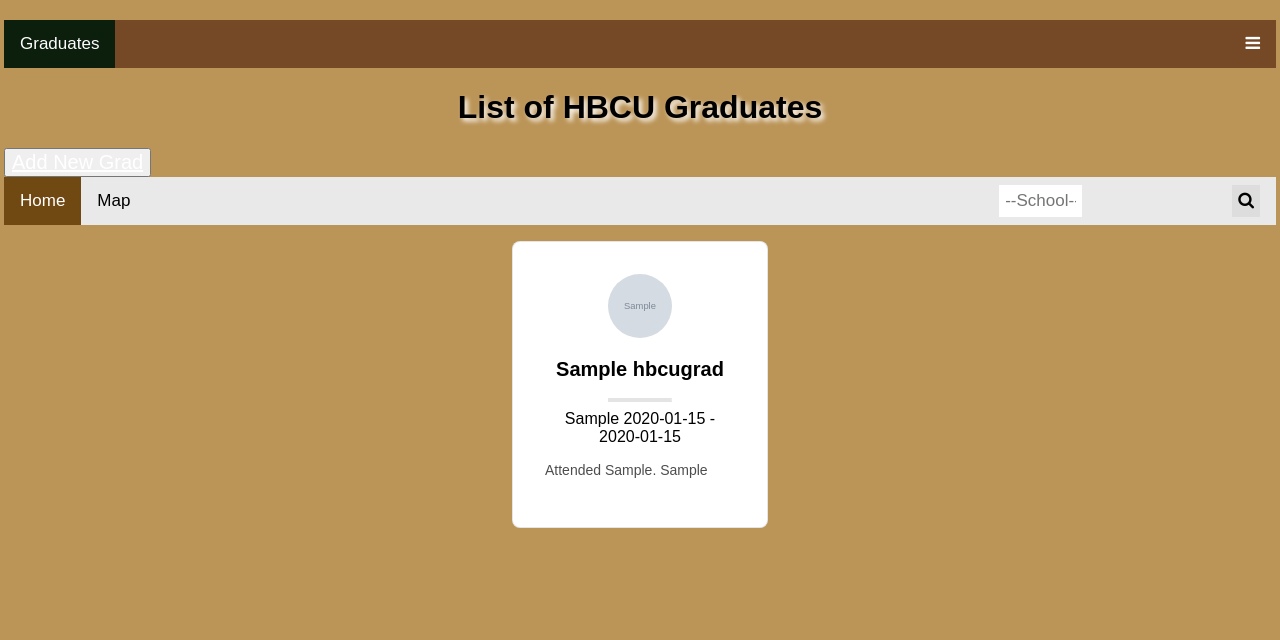
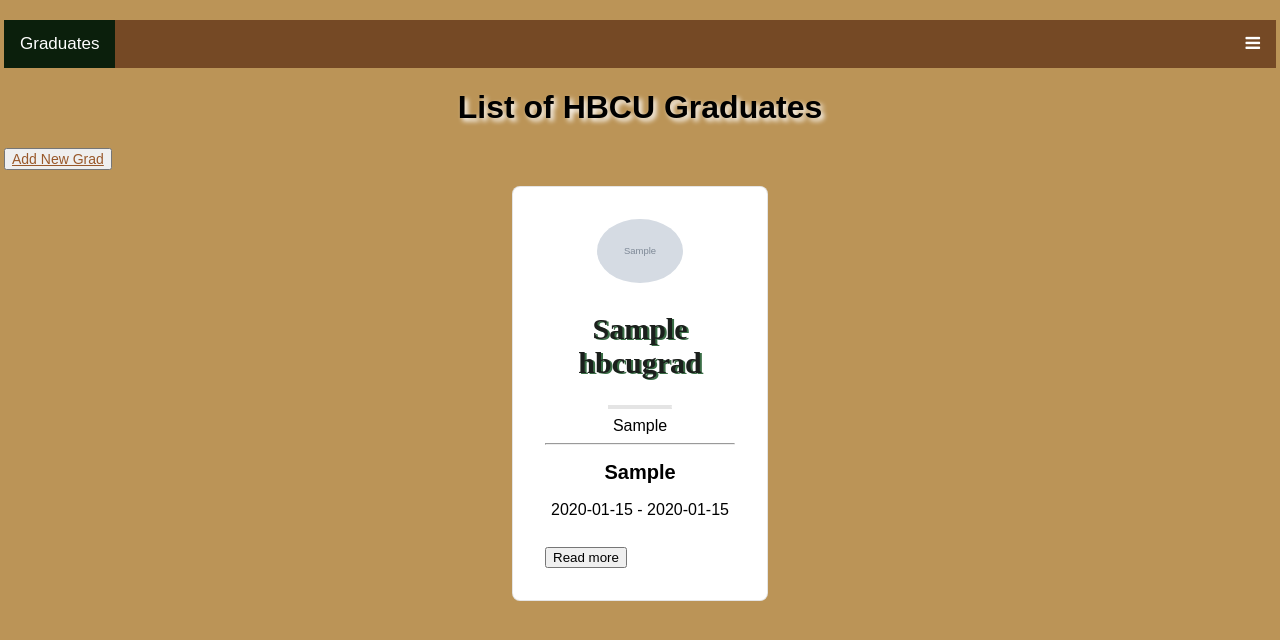
Before and after one commit to NicholeMatters/HBCU4U, a Django app: page /hbcu/graduates in a window 1280 px wide. Shown: the top 640 px of the page. Run offline with Django 3.2, Linux system fonts and the light colour scheme; tables that the repository leaves empty hold one stand-in row (values such as "Sample post"); grey boxes marked "Sample" are stand-in pictures; parts of the project's set-up code (start-up, migrations or seed data) failed here and were passed over.

Commit message:
46 colleges done, 1 graduate
Need to work on css for individual schools, read more on graduates and filter page

```diff
--- a/hbcu/templates/hbcu/hbcugrads.html
+++ b/hbcu/templates/hbcu/hbcugrads.html
@@ -17,23 +17,23 @@
  </div>
 
 <h1> List of HBCU Graduates  </h1>
-<button><a class="add" href="{% url 'add_grad' %}">Add New Grad</a>
+<button><a class="schoolanchor graduates" href="{% url 'add_grad' %}"><center>Add New Grad</center></a>
 </button>
 
-<header>
+<!-- <header>
 <div class="topnav">
     <a class="active" href="{% url 'index' %}">Home</a>
     <a href="{% url 'map' %}">Map</a>
     <div class="search-container">
       <!-- <form action="/hbcu/filter.html"> -->
         <!-- <input type="text" placeholder="--Find A Major--"> -->
-        <input id="searchbar" onkeyup="search_major()" type="text" name="search" placeholder="--School--"/>
+        <!--<input id="searchbar" onkeyup="search_major()" type="text" name="search" placeholder="--School--"/>
 
         <button type="submit"><i class="fa fa-search"></i></button>
       <!-- </form> -->
-    </div>
+    <!--</div>
 </div>
-</header>
+</header> -->
 
 <div class="everything">
   <br>
@@ -42,16 +42,22 @@
 
           <article class="mw5 center bg-white br3 pa3 pa4-ns mv3 ba b--black-10">
               <div class="tc">
-                <!-- <img src="http://tachyons.io/img/avatar_1.jpg" class="br-100 h3 w3 dib" title="Photo of a kitty staring at you"> -->
-                <img src="{{ graduate.image }}" class="br-100 h3 w3 dib" title="{{ graduate.name }}">
-                <h1 class="f4">{{ graduate.name }} </h1>
+
+                <img src="{{ graduate.image }}" class="br-100 h3 w4 dib" title="{{ graduate.name }}">
+                <h2>{{ graduate.name }} </h2>
                 <hr class="mw3 bb bw1 b--black-10">
                 {{ graduate.career }}
+                <hr>
+                <h1 class="f4"> {{ graduate.school }} </h1>
                 {{ graduate.date_born }} - {{ graduate.date_died }}
               </div>
-              <p class="lh-copy measure center f6 black-70">
-                Attended {{ graduate.school }}.  {{ graduate.history }}
+              <div class="sidebar-box">
+              <p class="lh-copy measure center f6 black-70 extraText button">
+                <span id="cont"></span>
+                <span id="more">{{ graduate.history }}</span>
               </p>
+              <button onclick="readMore()" id="newBtn">Read more</button>
+              </div>
           </article>
           <!-- <img class="list" src="" height='150' width='150'> -->
 
--- a/hbcu/templates/hbcu/index.html
+++ b/hbcu/templates/hbcu/index.html
@@ -26,7 +26,7 @@
         <!-- <div id="playPauseBtn" onclick="playPauseSlides()"></div> -->
         <div class="leftArrow" onclick="plusSlides(-1)"><span class="arrow arrowLeft"></span></div>
         <div class="rightArrow" onclick="plusSlides(1)"><span class="arrow arrowRight"></span></div>
-        <div class="captionHolder"><p class="captionText"></p></div>
+        <div class="captionHolder"><p class="captionText">Historically Black Colleges and Universities</p></div>
 
 
         <div class="imageHolder">
--- a/static/css/styles.css
+++ b/static/css/styles.css
@@ -218,6 +218,7 @@ a.schoolanchor {
   text-align: center;
   color: #99582a;
 }
+
 h2.cname {
   letter-spacing: 0.0625em;
 }
@@ -732,3 +733,20 @@ html, body {
         padding: 2rem;
     }
 }
+
+/* Graduate Pages */
+/* p.extraText {
+    white-space: nowrap;
+    width: 80%;
+    overflow: hidden;
+    text-overflow: ellipsis;
+    border: 1px none #000000;
+}
+p.extraText:hover {
+  overflow: visible;
+} */
+#more {
+  display: none;
+  position: absolute;
+
+}
--- a/static/js/script.js
+++ b/static/js/script.js
@@ -147,3 +147,21 @@ setTimer();
 //           timer=null;
 //           playPauseBtn.style.backgroundPositionY="-33px";
 //     }
+
+
+//Graduate Page read more
+function readMore() {
+  var cont = document.getElementById("cont");
+  var moreText = document.getElementById("more");
+  var btnText = document.getElementById("newBtn");
+
+  if (cont.style.display === "none") {
+    cont.style.display = "inline";
+    btnText.innerHTML = "Read more";
+    moreText.style.display = "none";
+  } else {
+    cont.style.display = "none";
+    btnText.innerHTML = "Read less";
+    moreText.style.display = "inline";
+  }
+}
```
